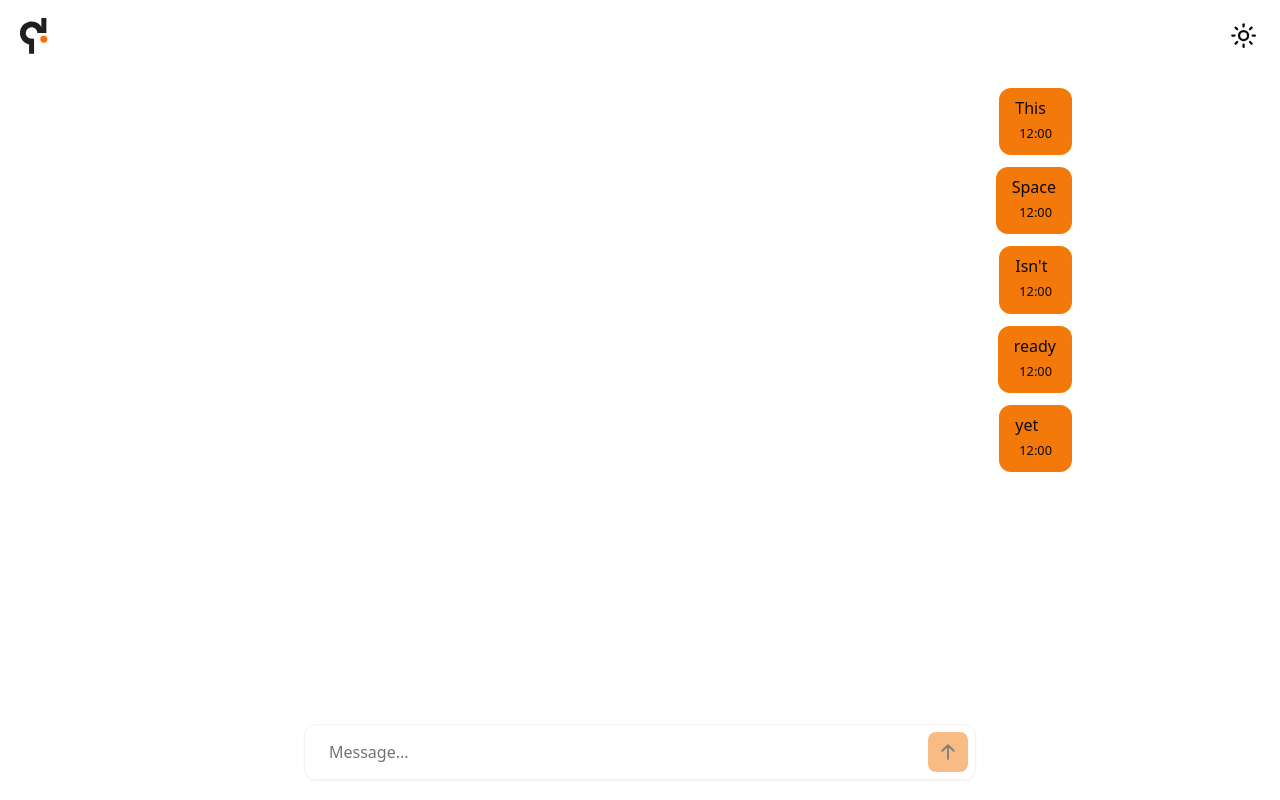
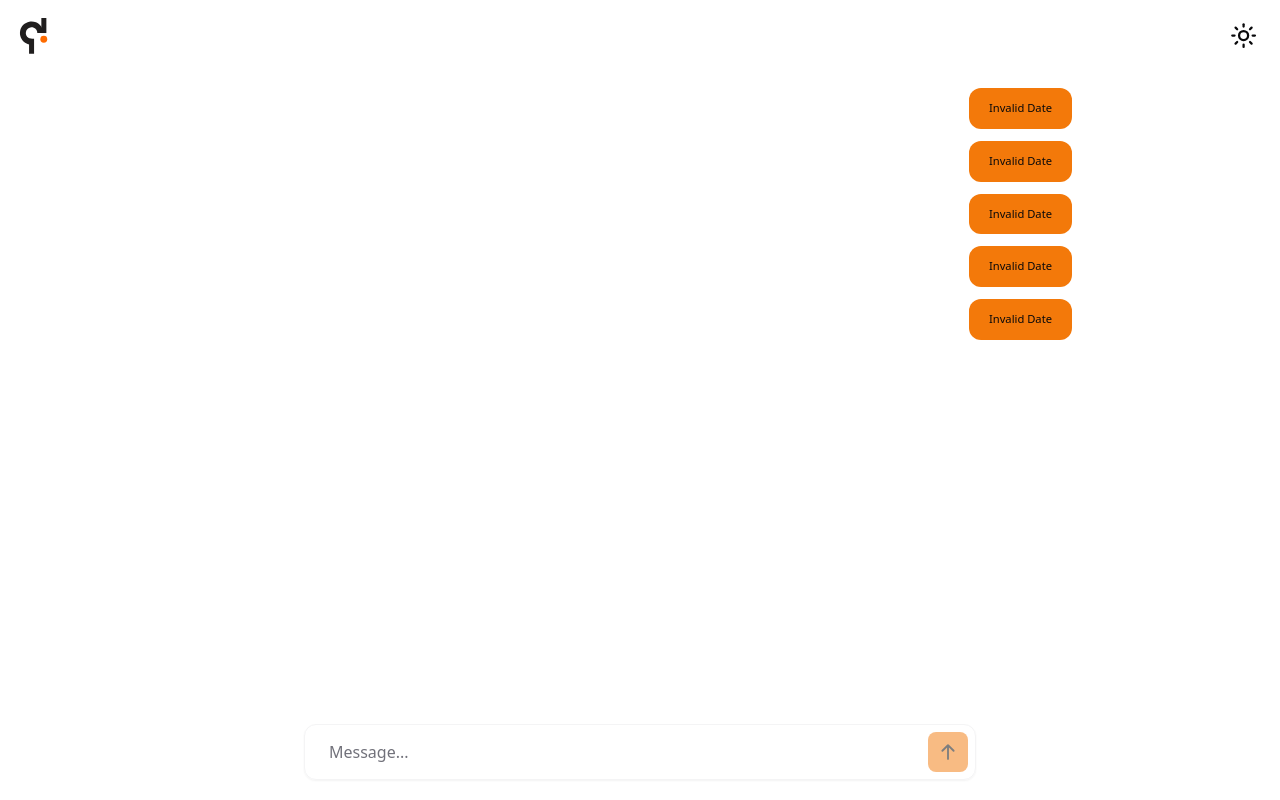
Before and after one commit to 3akare/nobr, a Next.js app: page /chat/1 in a window 1280 px wide. Built offline with nearby package versions, Linux system fonts and the light colour scheme.

Commit message:
Refactor chat components and add message interface

```diff
--- a/app/(chat)/components/ChatBody.tsx
+++ b/app/(chat)/components/ChatBody.tsx
@@ -1,4 +1,3 @@
-import { it } from "node:test";
 import { InputBar, MessageBubble } from ".";
 
 // Define the type for a message
--- a/app/(chat)/components/MessageBubble.tsx
+++ b/app/(chat)/components/MessageBubble.tsx
@@ -1,15 +1,26 @@
 // Import necessary modules
 import React from "react";
+// Define an interface for item
+interface Item {
+  messages: string;
+  timestamp: string;
+}
+
 // Define the MessageBubble component
-// It takes a prop named item of type string
-// It renders a paragraph element with the item prop as its content
-// It also renders a small element with a time element as its content
-const MessageBubble = React.memo(({ item }: { item: string }) => {
+// It takes a prop named item of type Item
+const MessageBubble = React.memo(({ item }: { item: Item }) => {
+  const { messages, timestamp } = item;
+  const date = new Date(timestamp);
+  const time = date.toLocaleTimeString("en-US", {
+    hour: "2-digit",
+    minute: "2-digit",
+    hour12: true,
+  });
   return (
     <p className="p-2 px-4 w-fit rounded-xl self-end bg-pOrange dark:text-background max-w-md sm:max-w-lg md:max-w-xl lg:max-w-2xl xl:max-w-3xl font-medium">
-      {item}
-      <small className="block self-end p-1 text-right">
-        <time>12:00</time>
+      {messages}
+      <small className="block self-end p-1 text-right text-[0.7rem]">
+        <time>{`${time}`}</time>
       </small>
     </p>
   );
--- a/app/(chat)/room/[id]/page.tsx
+++ b/app/(chat)/room/[id]/page.tsx
@@ -1,41 +1,51 @@
 "use client";
 import { ChatBody } from "@/app/(chat)/components";
-import { RoomsCollectionRef } from "@/firebase";
-import { onSnapshot, doc, getFirestore } from "firebase/firestore";
+import { database } from "@/firebase";
+import {
+  onSnapshot,
+  query,
+  orderBy,
+  collection,
+  addDoc,
+} from "firebase/firestore";
 import { useEffect, useState } from "react";
 import { useParams } from "next/navigation";
-
-// Get a reference to the Firestore service
-const firestore = getFirestore();
+import { Button } from "@/app/components/ui/button";
 
 function Room() {
-  // Use the useRouter hook to get the router object
+  // Get the id from the router object
   const { id } = useParams();
-  // Get the id from the router object
-  // Initialize messages state
-  const [messages, setMessages] = useState([]);
-
+  const messagesRef = collection(database, `rooms/${id}/messages`);
+  // Initialize messages state with a specific type
+  const [messages, setMessages] = useState<any[]>([]);
   useEffect(() => {
-    // Create a reference to the document in the RoomsCollectionRef
-    const docRef = doc(firestore, `${RoomsCollectionRef.path}/${id}`);
-    // Subscribe to changes in the document
-    const unsubscribe = onSnapshot(docRef, (docSnapshot) => {
-      // Get the document data
-      const data = docSnapshot.data();
-      // Check if data is defined
-      if (data) {
-        // Update the messages state with the new data
-        setMessages(data.Messages);
-      }
+    const q = query(messagesRef, orderBy("timestamp", "asc"));
+    const unsubscribe = onSnapshot(q, (snapshot) => {
+      let messages: any = [];
+      snapshot.forEach((doc) => {
+        // Ensure the data is an object before setting it to state
+        if (typeof doc.data() === "object" && doc.data() !== null) {
+          messages.push(doc.data());
+        }
+      });
+      setMessages(messages);
     });
-    // Unsubscribe from changes when the component is unmounted
-    return () => {
-      unsubscribe();
-    };
-  }, [id]); // Add id to the dependency array to re-run the effect when id changes
+    // Clean up the onSnapshot listener
+    return () => unsubscribe();
+  }, [id]);
 
   return (
     <div>
+      <Button
+        onClick={() =>
+          addDoc(messagesRef, {
+            timestamp: Date.now(),
+            messages: "message",
+          })
+        }
+      >
+        Click Me
+      </Button>
       <ChatBody messages={messages} />
     </div>
   );
--- a/app/(chat)/room/page.tsx
+++ b/app/(chat)/room/page.tsx
@@ -2,7 +2,7 @@
 
 import { Button } from "@/app/components/ui/button";
 import { database } from "@/firebase";
-import { addDoc, collection, serverTimestamp } from "firebase/firestore";
+import { addDoc, collection } from "firebase/firestore";
 import Link from "next/link";
 import { usePathname, useSearchParams, useRouter } from "next/navigation";
 import { useCallback } from "react";
@@ -25,12 +25,11 @@ const CreateRoom = () => {
   );
   // Function to create a room
   const createRoomFunction = async () => {
-    const docRef = await addDoc(collection(database, "rooms"), {
-      Messages: ["Hello world!", "testing"],
-      dateCreated: serverTimestamp(),
+    const roomRef = await addDoc(collection(database, "rooms"), {
+      dateCreated: Date.now(),
     });
     // Push the new route to the router
-    router.push(`${pathname}?${createQueryString("roomId", docRef.id)}`);
+    router.push(`${pathname}?${createQueryString("roomId", roomRef.id)}`);
   };
 
   return (
```
